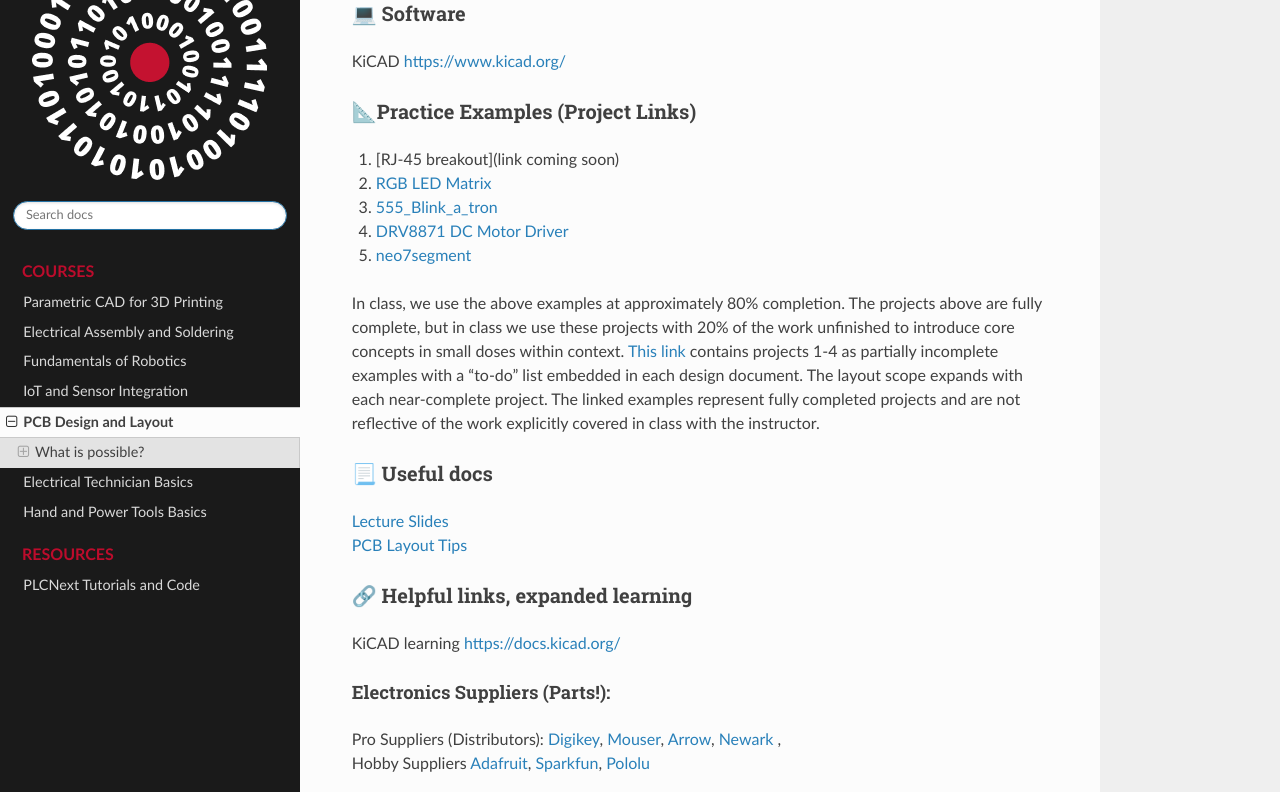
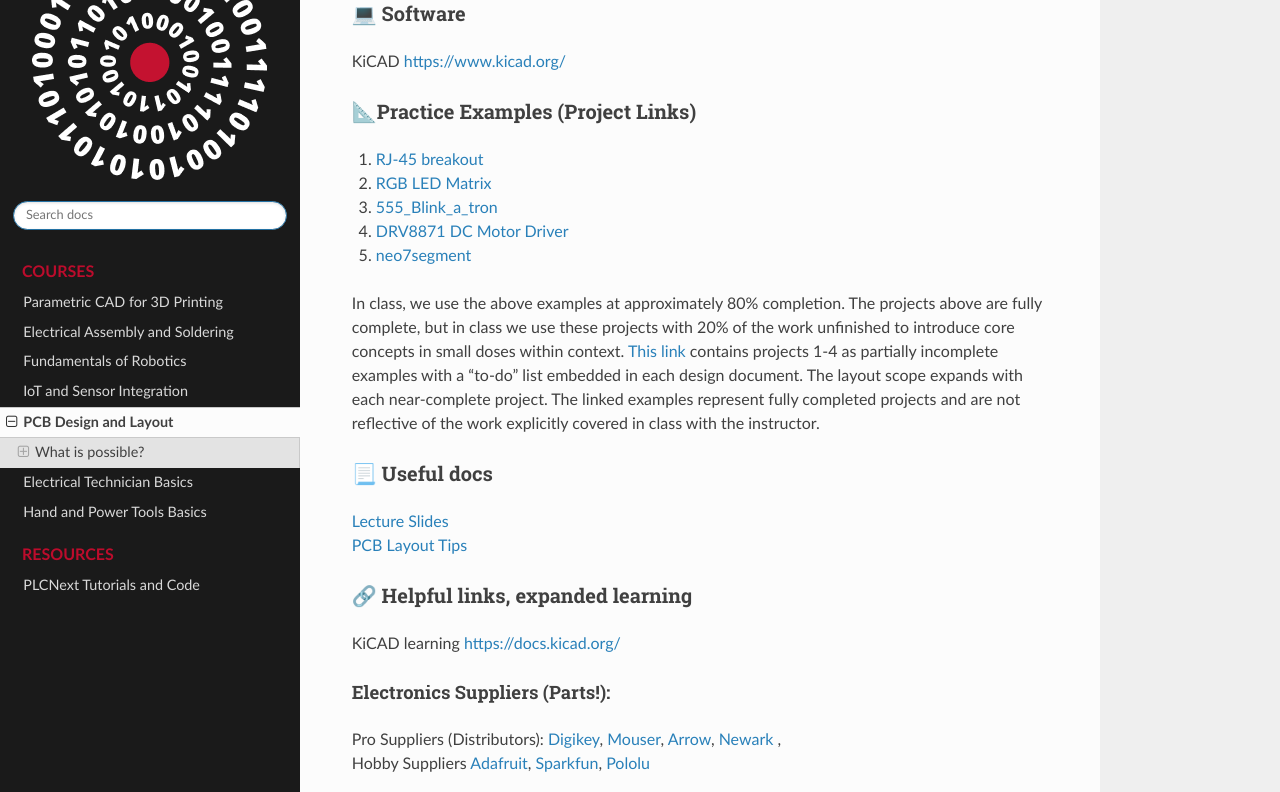
Before and after one commit to cmu-mfi/learninglab, a Sphinx documentation site: the page built from doc/courses/pcb.md, in a window 1280 px wide and 900 px high, scrolled down 1073 px, cut to the strip 108-900 px from the top of the window. Built offline with Sphinx 7.4.7 and the Read the Docs theme 3.1.0, drawn with Linux system fonts in a browser that asks for light colours; some of the changed lines change nothing that is shown.

Commit message:
rj45 pcb link added

```diff
--- a/doc/courses/pcb.md
+++ b/doc/courses/pcb.md
@@ -14,7 +14,7 @@
 KiCAD <https://www.kicad.org/>
 
 ### 📐Practice Examples (Project Links)
-1. [RJ-45 breakout](link coming soon) <br>
+1. [RJ-45 breakout](https://github.com/retrobuiltRyan/RJ-45-breakout) <br>
 2. [RGB LED Matrix](https://github.com/retrobuiltRyan/5x5_RGBLED-Matrix) <br>
 3. [555_Blink_a_tron](https://github.com/retrobuiltRyan/555_Blink-a-Tron) <br>
 4. [DRV8871 DC Motor Driver](https://github.com/retrobuiltRyan/DRV8871_motor_driver) <br>
```
